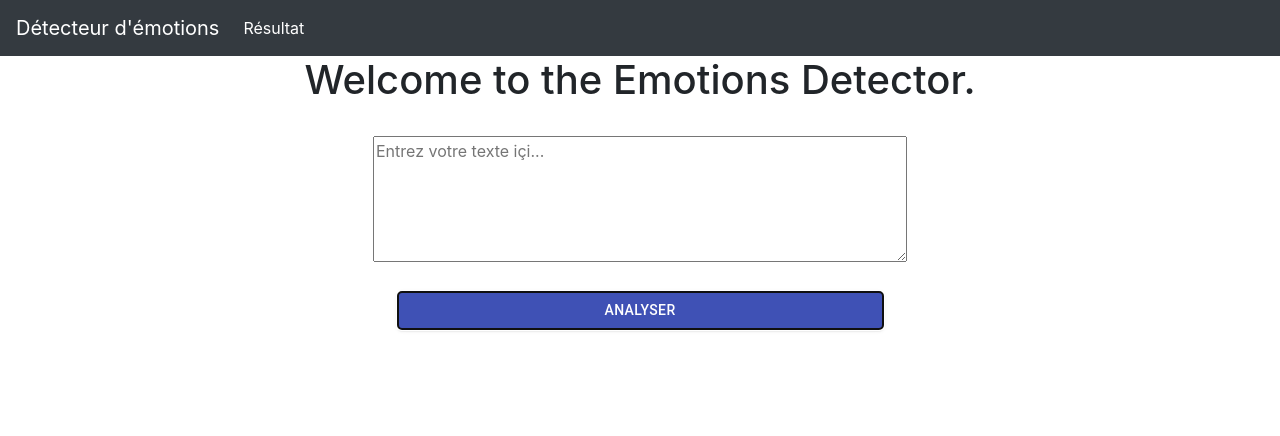
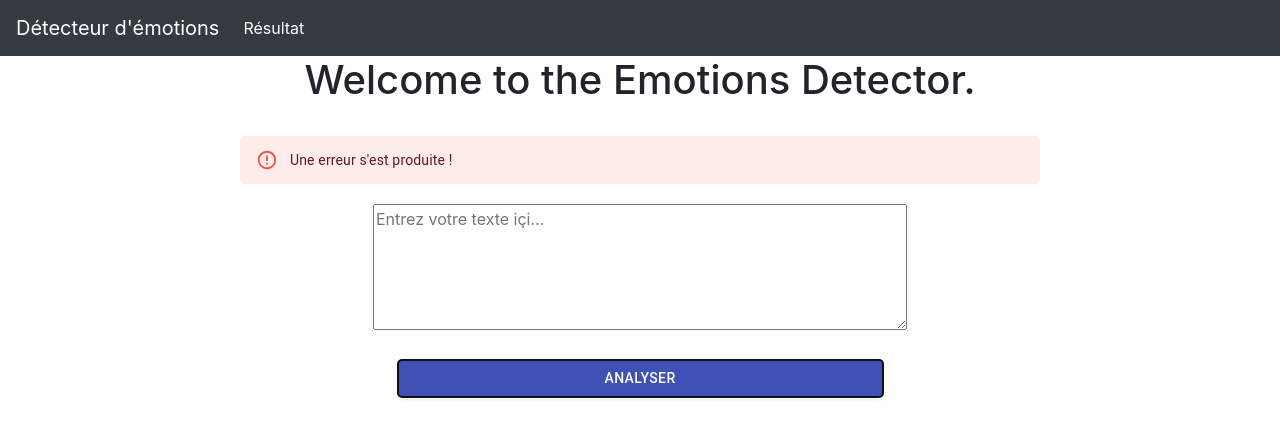
Before and after one commit to FredCar/emotion_detector, a React (Create React App) app in the folder Front/: page /#/ in a window 1280 px wide. Both pictures are taken after a click on the button "ANALYSER". Shown: the top 436 px of the page. Built offline with nearby package versions, Linux system fonts and the light colour scheme; no server answers.

Commit message:
front : add an alert if API does not respond

```diff
--- a/Front/src/components/SubmitForm.jsx
+++ b/Front/src/components/SubmitForm.jsx
@@ -15,7 +15,12 @@ const useStyles = makeStyles({
   progressBar: {
       width: 485,
       margin: "auto",
-  }
+  },
+  alert: {
+      width: 800,
+      margin: "auto",
+      marginBottom: 20,
+  },
 });
 
 const SubmitForm = ((props) => {
@@ -40,7 +45,7 @@ const SubmitForm = ((props) => {
         })
         .catch((error) => {
             setIsLoading(false)
-            setAlert("Erreur")
+            setAlert("Une erreur s'est produite !")
             console.error(error)
         })
     });
@@ -53,6 +58,13 @@ const SubmitForm = ((props) => {
 
     return (
         <>
+            {
+                alert && <>
+                <Alert severity="error" className={classes.alert} >
+                    {alert}
+                </Alert>
+                </>
+            }
             <form>
                 <textarea
                     placeholder="Entrez votre texte içi..."
```
